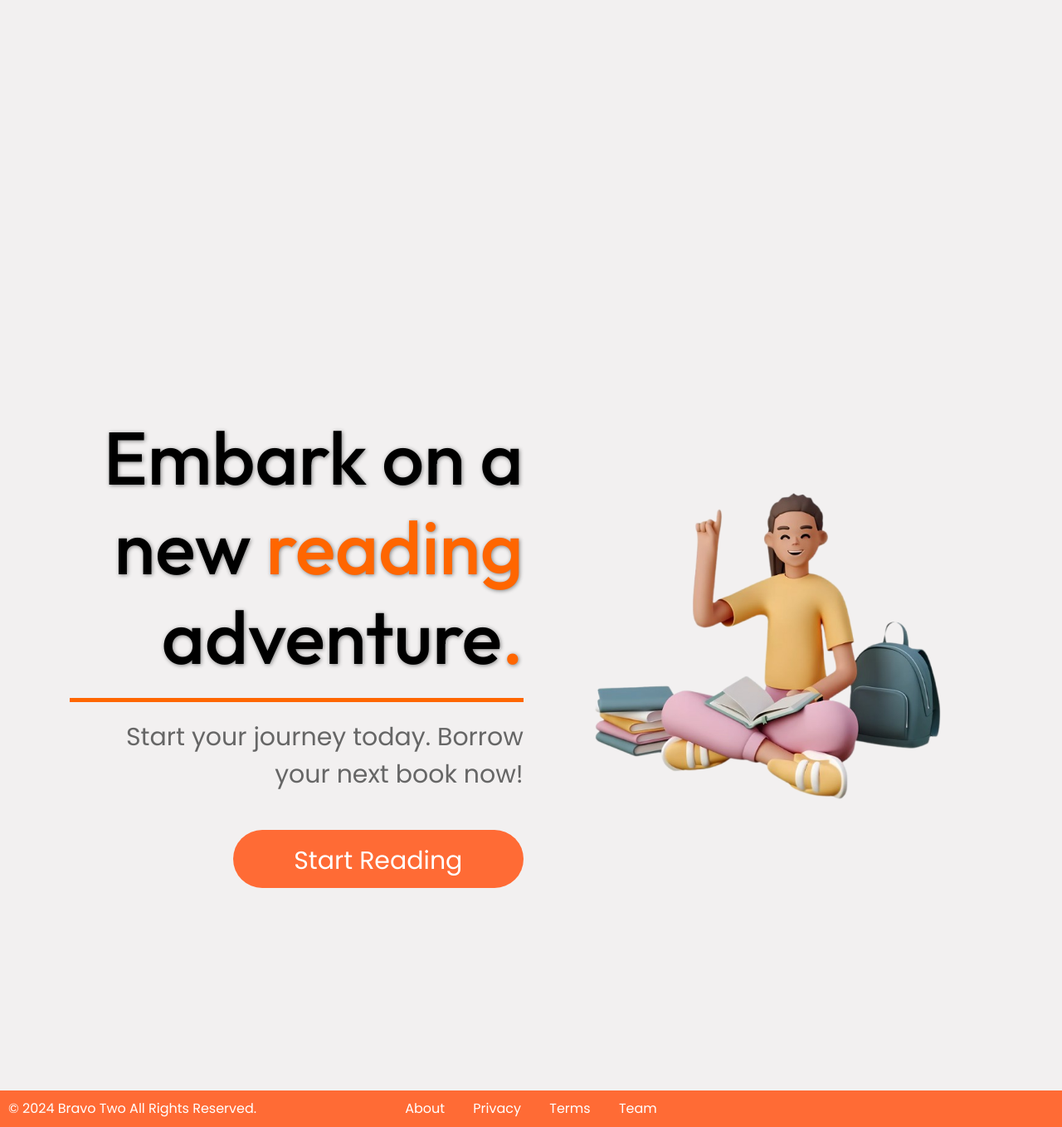
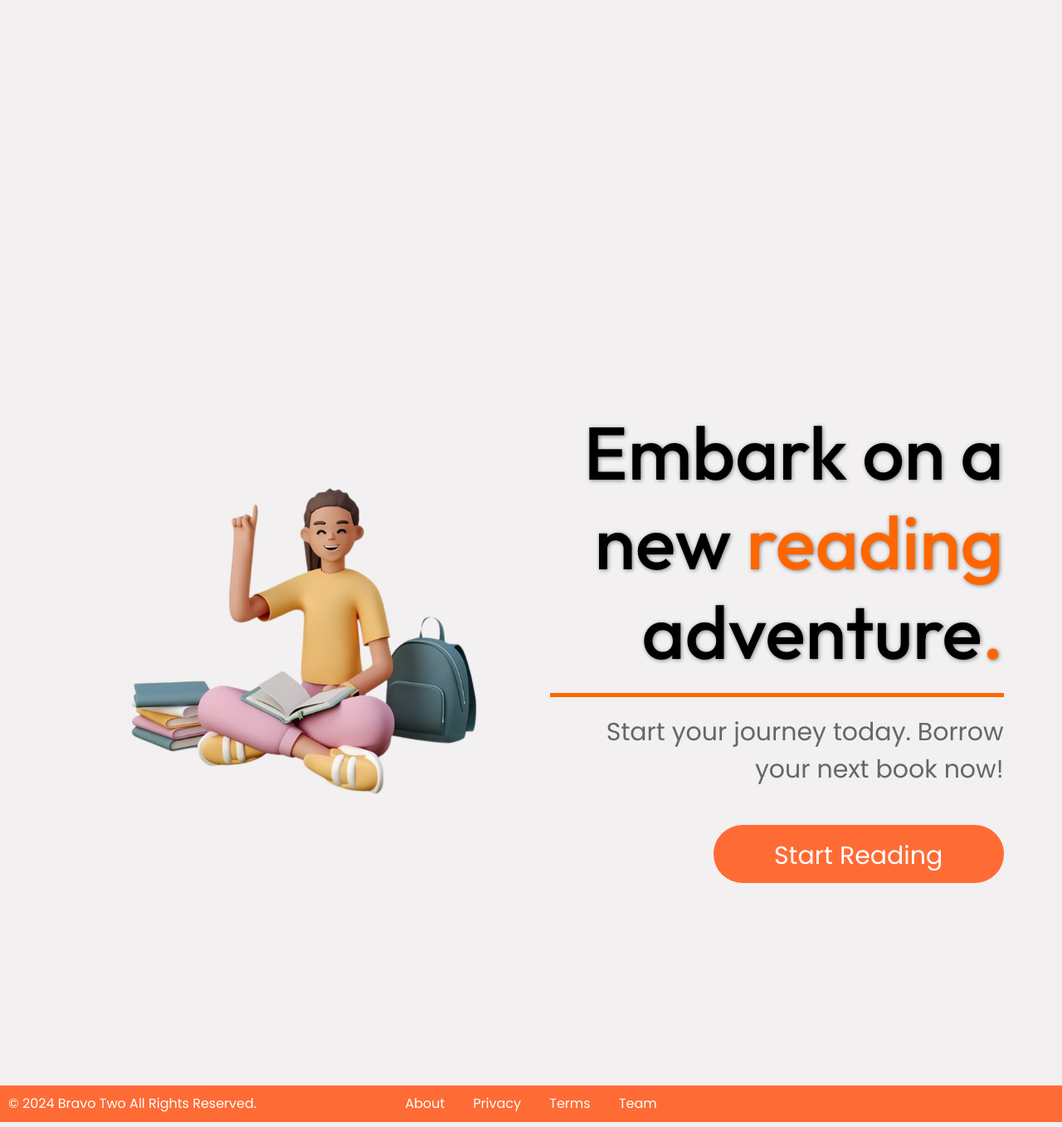
Before and after one commit to BrylDG/LiBorrow, a PHP site: page /index.html in a window 1280 px wide. Shown: the part 2280-3638 px from the top of the page at 83% size. Run offline with PHP 8.4, Linux system fonts and the light colour scheme.

Commit message:
fixed landing page
fixed landing page for browsers chrome and edge

```diff
--- a/LandingStyles.css
+++ b/LandingStyles.css
@@ -37,8 +37,8 @@ li.nav-item {
 
 /* Search */
 .navbar .search-bar {
-    position: relative;
-    margin-left: 630px;
+    position: absolute;
+    margin-left: 620px;
 }
 
 .navbar .search-bar input {
@@ -302,6 +302,7 @@ li.nav-item {
     margin-top: 13%;
     margin-left: 5%;
     margin-right: 3%;
+    flex-direction: row-reverse;
 }
 
 
@@ -316,6 +317,7 @@ li.nav-item {
     padding-left: 40px;
     max-width: 50%;
     margin-bottom: 10%;
+    order: 2;
 }
 
 .end-section h1 {
@@ -365,8 +367,9 @@ li.nav-item {
 .end-section .image-content {
     flex: 1;
     display: flex;
-    justify-content: center;
+    justify-content: start;
     align-items: center;
+    order: 1;
 }
 
 .end-section .image-content img {
@@ -420,8 +423,14 @@ footer a:hover {
         position: relative;
         margin-left: 500px;
     }
+}
 
+@media (max-width: 1817px) {
+    .slogan-text h1 {
+        font-size: 85px;
+    }
 }
+
 @media (min-width: 1441px) {
     .slogan-text {
         flex: 1;
@@ -430,6 +439,7 @@ footer a:hover {
     .slogan-text h1 {
         max-width: 100%;
     }
+
     .slogan-text p {
         max-width: 100%;
     }
--- a/index.html
+++ b/index.html
@@ -124,7 +124,7 @@
                     </div>
 
                     <!-- RIGHT GRID (Text) -->
-                    <div class="col-md-12 text-content order-md-1">
+                    <div class="col-md-12 text-content order-md-2">
                         <h1>Embark on a new <span class="highlight">reading</span> adventure<span class="highlight">.</span></h1>
                         <p>Start your journey today. Borrow your next book now!</p>
                         <a href="#" class="btn btn-warning btn-lg cta-button">Start Reading</a>
```
